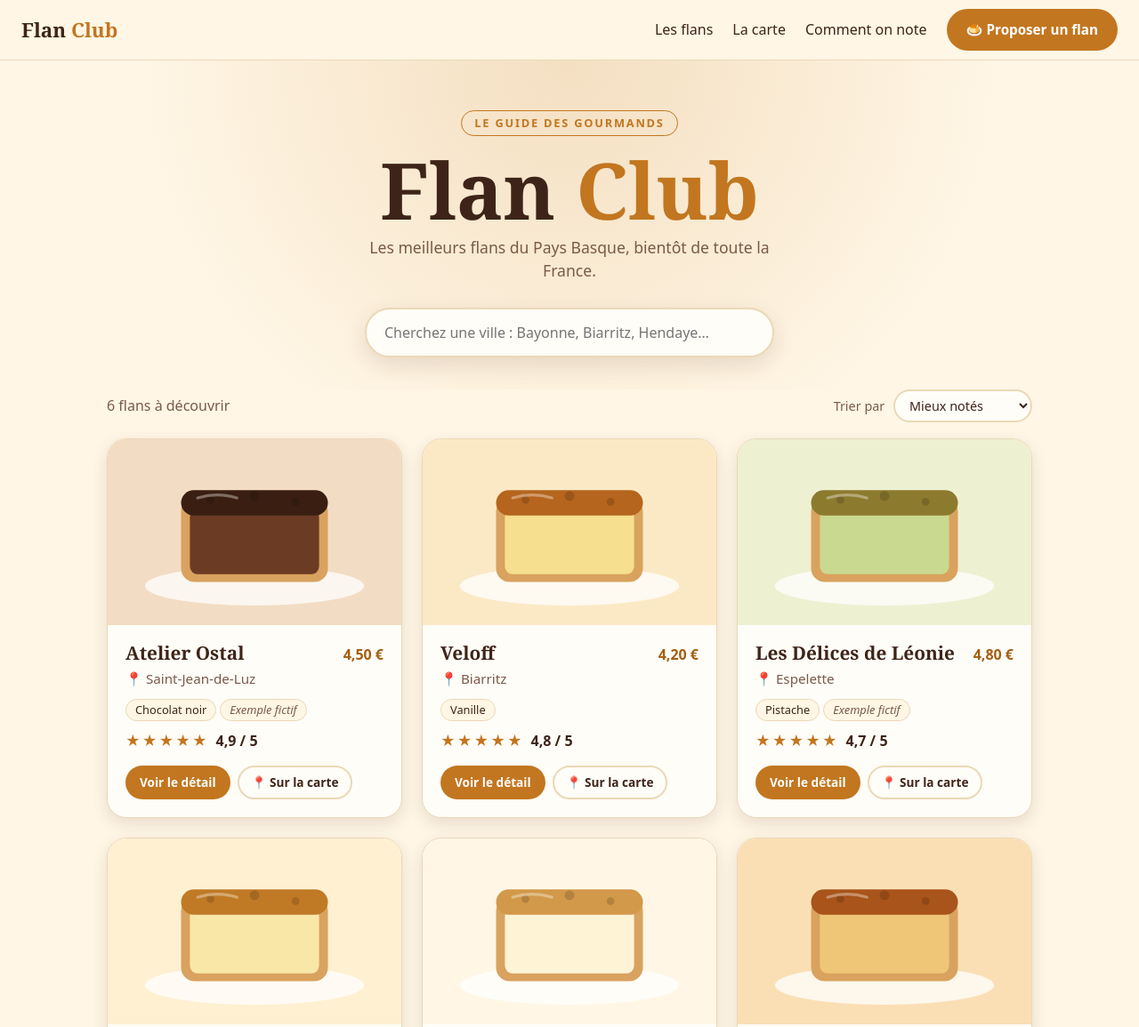
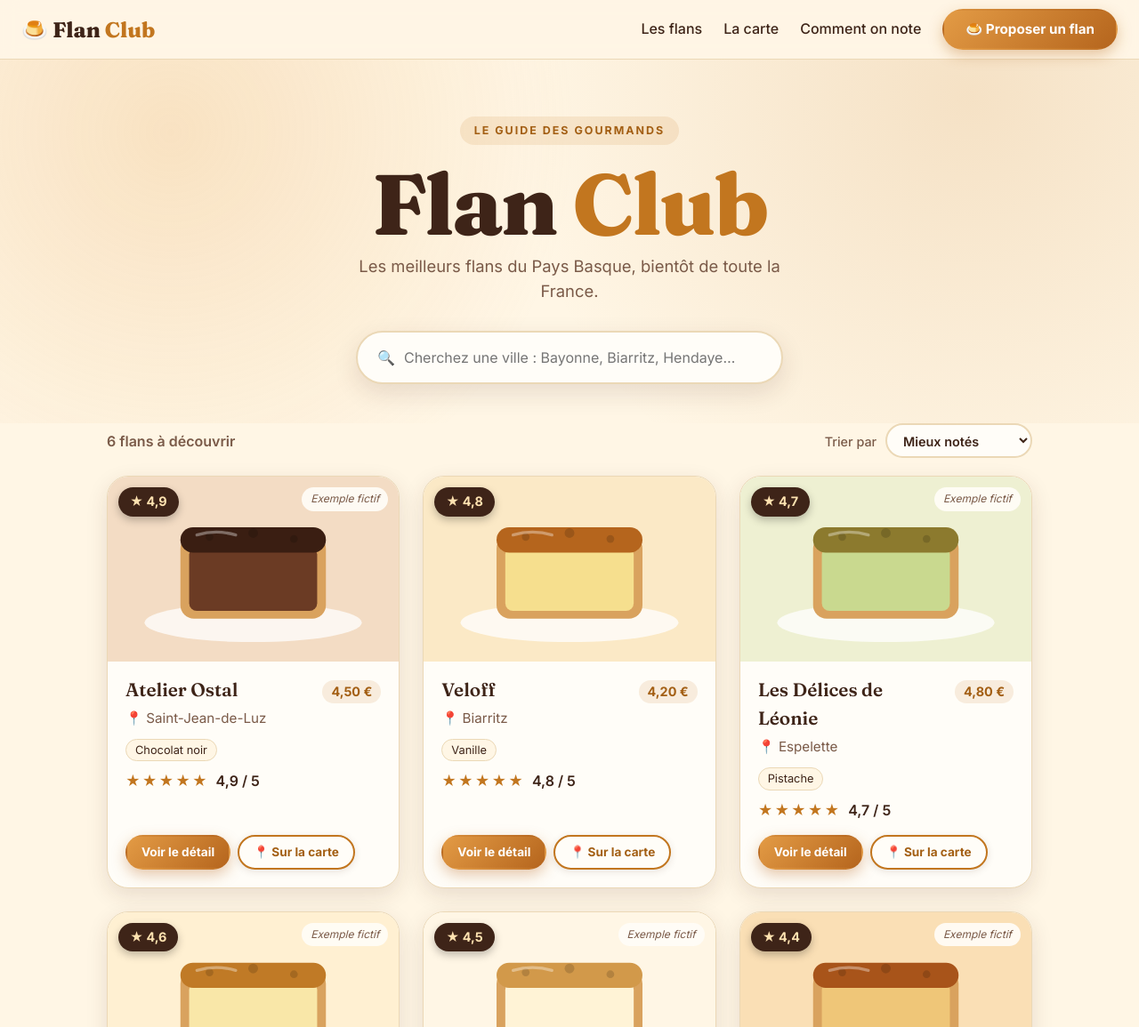
Before and after one commit to Maider-mi/Flan_club, a plain HTML site: page index.html in a window 1280 px wide. Shown: the top 1155 px of the page at 89% size. Drawn offline with nearby package versions, Linux system fonts and the light colour scheme.

Commit message:
Add files via upload

```diff
--- a/index.html
+++ b/index.html
@@ -4,7 +4,10 @@
   <meta charset="utf-8">
   <meta name="viewport" content="width=device-width, initial-scale=1">
   <title>Flan Club</title>
-  <link rel="stylesheet" href="style.css">
+  <link rel="preconnect" href="https://fonts.googleapis.com">
+  <link rel="preconnect" href="https://fonts.gstatic.com" crossorigin>
+  <link href="https://fonts.googleapis.com/css2?family=Fraunces:opsz,wght@9..144,600;9..144,800&family=Inter:wght@400;500;600;700&display=swap" rel="stylesheet">
+  <link rel="stylesheet" href="style.css?v=10">
   <link rel="stylesheet" href="https://unpkg.com/leaflet@1.9.4/dist/leaflet.css">
   <script src="https://unpkg.com/leaflet@1.9.4/dist/leaflet.js"></script>
 </head>
@@ -26,7 +29,7 @@
     <p class="badge">Le guide des gourmands</p>
     <h1>Flan <span>Club</span></h1>
     <p class="tagline">Les meilleurs flans du Pays Basque, bientôt de toute la France.</p>
-    <div class="recherche">
+    <div class="recherche"><span class="loupe" aria-hidden="true">🔍</span>
       <input id="recherche" type="search" placeholder="Cherchez une ville : Bayonne, Biarritz, Hendaye…" aria-label="Rechercher par ville" autocomplete="off">
     </div>
   </header>
@@ -52,7 +55,7 @@
     <h2>🗺️ La carte des flans</h2>
     <p>Découvre les meilleurs flans près de chez toi !</p>
     <button id="btn-geolocalisation" class="btn btn-secondaire" type="button">📍 Me géolocaliser</button>
-    <div id="carte-flans"></div>
+    <div id="carte-flans" style="height:450px;"></div>
   </section>
 
   <!-- COMMENT ON NOTE -->
@@ -73,6 +76,6 @@
   <!-- La fenêtre qui s'ouvre quand on clique sur « Voir le détail » -->
   <dialog id="detail"></dialog>
 
-  <script src="script.js?v=9"></script>
+  <script src="script.js?v=10"></script>
 </body>
 </html>
--- a/script.js
+++ b/script.js
@@ -103,6 +103,9 @@ if (emplacementCarte && typeof L !== "undefined") {
     attribution: '&copy; OpenStreetMap contributors', maxZoom: 19
   }).addTo(carte);
   groupeReperes = L.layerGroup().addTo(carte);
+  // la carte recalcule sa taille une fois la page entièrement chargée (évite une carte vide ou grise)
+  window.addEventListener("load", function() { carte.invalidateSize(); });
+  setTimeout(function() { carte.invalidateSize(); }, 500);
 
   // Le bouton « Me géolocaliser »
   const boutonGeo = document.getElementById("btn-geolocalisation");
@@ -152,7 +155,7 @@ function dessinerReperes(resultats) {   // on remet un repère pour chaque flan
 function voirSurCarte(id) {   // le bouton « Sur la carte » d'une fiche
   const repere = reperes[id];
   if (!repere || !carte) return;
-  if (fenetre.open) fenetre.close();
+  if (fenetre && fenetre.open) fenetre.close();
   document.getElementById("section-carte").scrollIntoView({ behavior: "smooth" });
   carte.setView(repere.getLatLng(), 15);
   repere.openPopup();
@@ -161,12 +164,13 @@ function voirSurCarte(id) {   // le bouton « Sur la carte » d'une fiche
 // 5. UNE FICHE
 function creerFiche(flan) {
   const note = calculerNote(flan);
-  const etiquettes = '<span class="saveur">' + proteger(flan.saveur || "À découvrir") + '</span>'
-    + (flan.exemple ? '<span class="exemple">Exemple fictif</span>' : "");
   return '<article class="fiche">'
-    + '<img src="' + proteger(photoDe(flan)) + '" alt="Illustration du flan">'
+    + '<div class="photo"><img src="' + proteger(photoDe(flan)) + '" alt="Illustration du flan">'
+    + (note === null ? "" : '<span class="pastille">★ ' + virgule(note, 1) + '</span>')
+    + (flan.exemple ? '<span class="exemple">Exemple fictif</span>' : "") + '</div>'
     + '<div class="infos"><div class="haut"><h2 class="nom">' + proteger(flan.nom) + '</h2><span class="prix">' + formaterPrix(flan) + '</span></div>'
-    + '<p class="ville">📍 ' + proteger(flan.ville) + '</p>' + etiquettes
+    + '<p class="ville">📍 ' + proteger(flan.ville) + '</p>'
+    + '<span class="saveur">' + proteger(flan.saveur || "À découvrir") + '</span>'
     + '<div class="note"><span class="etoiles">' + (note === null ? "" : formaterEtoiles(note)) + '</span><span>'
     + (note === null ? "Pas encore de note" : virgule(note, 1) + " / 5") + '</span></div></div>'
     + '<div class="actions"><button class="btn btn-principal btn-petit" data-action="detail" data-id="' + flan.id + '">Voir le détail</button>'
@@ -176,6 +180,7 @@ function creerFiche(flan) {
 
 // 6. LA FENÊTRE DE DÉTAIL
 function ouvrirDetail(id) {
+  if (!fenetre) return;
   const flan = flans.find(function(f) { return f.id === id; });
   if (!flan) return;
   const note = calculerNote(flan);
@@ -203,7 +208,7 @@ function ouvrirDetail(id) {
     + '<div class="actions" style="padding:16px 0 0;">' + (reperes[flan.id] ? '<button class="btn btn-principal btn-petit" onclick="voirSurCarte(' + flan.id + ')">📍 Sur la carte</button>' : "") + lienItineraire + '</div></div>';
   fenetre.showModal();
 }
-fenetre.addEventListener("click", function(e) { if (e.target === fenetre) fenetre.close(); });
+if (fenetre) fenetre.addEventListener("click", function(e) { if (e.target === fenetre) fenetre.close(); });
 liste.addEventListener("click", function(e) {   // un clic sur un bouton d'une fiche
   const bouton = e.target.closest("button[data-action]");
   if (!bouton) return;
--- a/style.css
+++ b/style.css
@@ -3,6 +3,7 @@
   --creme: #FFF6E5;
   --blanc-creme: #FFFDF8;
   --caramel: #C2761F;
+  --caramel-clair: #E39B45;
   --caramel-fonce: #A35F14;
   --chocolat: #3E2418;
   --gris-brun: #7A5A48;
@@ -17,30 +18,45 @@ body {
   margin: 0;
   background: var(--creme);
   color: var(--chocolat);
-  font-family: system-ui, -apple-system, "Segoe UI", sans-serif;
-  line-height: 1.5;
+  font-family: 'Inter', system-ui, -apple-system, "Segoe UI", sans-serif;
+  line-height: 1.55;
 }
+h1, h2, .nom, .logo, .grosse-note b { font-family: 'Fraunces', Georgia, "Times New Roman", serif; }
 
 /* LES BOUTONS : trois styles réutilisables */
 .btn {
-  display: inline-block;
+  display: inline-flex;
+  align-items: center;
+  justify-content: center;
+  gap: 8px;
   border: 2px solid transparent;
   border-radius: 99px;
-  padding: 10px 20px;
+  padding: 12px 24px;
   font: inherit;
   font-size: 0.95rem;
-  font-weight: 600;
+  font-weight: 700;
+  line-height: 1.2;
   text-decoration: none;
   cursor: pointer;
-  transition: background 0.2s, color 0.2s, transform 0.1s;
+  transition: transform 0.15s, box-shadow 0.2s, background 0.2s, color 0.2s, border-color 0.2s;
 }
-.btn:active { transform: scale(0.97); }
-.btn:focus-visible, select:focus-visible, a:focus-visible { outline: 3px solid var(--caramel); outline-offset: 2px; }
-.btn-principal { background: var(--caramel); color: #fff; }
-.btn-principal:hover { background: var(--caramel-fonce); }
-.btn-secondaire { background: transparent; color: var(--chocolat); border-color: var(--trait); }
-.btn-secondaire:hover { border-color: var(--caramel); color: var(--caramel-fonce); }
-.btn-petit { padding: 7px 14px; font-size: 0.85rem; }
+.btn:hover { transform: translateY(-2px); }
+.btn:active { transform: translateY(0) scale(0.98); }
+.btn:focus-visible, select:focus-visible, a:focus-visible { outline: 3px solid var(--caramel-clair); outline-offset: 3px; }
+.btn-principal {
+  background: linear-gradient(135deg, #E39B45, #B5651D);
+  color: #fff;
+  box-shadow: 0 6px 16px rgba(181, 101, 29, 0.35);
+}
+.btn-principal:hover { box-shadow: 0 10px 22px rgba(181, 101, 29, 0.45); }
+.btn-secondaire {
+  background: var(--blanc-creme);
+  color: var(--caramel-fonce);
+  border-color: var(--caramel);
+  box-shadow: 0 2px 8px var(--ombre);
+}
+.btn-secondaire:hover { background: var(--caramel); color: #fff; }
+.btn-petit { padding: 9px 16px; font-size: 0.85rem; }
 
 /* LA BARRE DU HAUT */
 .barre {
@@ -52,64 +68,66 @@ body {
   align-items: center;
   gap: 16px;
   padding: 10px 24px;
-  background: rgba(255, 246, 229, 0.92);
-  backdrop-filter: blur(8px);
+  background: rgba(255, 246, 229, 0.9);
+  backdrop-filter: blur(10px);
   border-bottom: 1px solid var(--trait);
 }
-.logo { font-family: Georgia, "Times New Roman", serif; font-weight: bold; font-size: 1.4rem; color: var(--chocolat); text-decoration: none; }
+.logo { font-weight: 800; font-size: 1.5rem; color: var(--chocolat); text-decoration: none; }
+.logo::before { content: "🍮 "; }
 .logo span { color: var(--caramel); }
-.liens { display: flex; align-items: center; gap: 22px; }
-.liens a:not(.btn) { color: var(--chocolat); text-decoration: none; font-weight: 500; }
-.liens a:not(.btn):hover { color: var(--caramel); }
+.liens { display: flex; align-items: center; gap: 24px; }
+.liens a:not(.btn) { color: var(--chocolat); text-decoration: none; font-weight: 500; padding: 4px 0; border-bottom: 2px solid transparent; }
+.liens a:not(.btn):hover { color: var(--caramel-fonce); border-bottom-color: var(--caramel); }
 @media (max-width: 700px) { .liens a:not(.btn) { display: none; } }
 
 /* L'EN-TÊTE */
 header {
   text-align: center;
-  padding: 56px 20px 36px;
-  background: radial-gradient(circle at 50% 0, rgba(194, 118, 31, 0.18), transparent 65%);
+  padding: 64px 20px 44px;
+  background:
+    radial-gradient(circle at 15% 20%, rgba(227, 155, 69, 0.22), transparent 40%),
+    radial-gradient(circle at 85% 10%, rgba(194, 118, 31, 0.16), transparent 45%);
 }
 .badge {
   display: inline-block;
   margin: 0;
-  font-size: 0.8rem;
-  font-weight: 600;
-  letter-spacing: 0.14em;
+  font-size: 0.78rem;
+  font-weight: 700;
+  letter-spacing: 0.16em;
   text-transform: uppercase;
-  color: var(--caramel);
-  border: 1px solid var(--caramel);
+  color: var(--caramel-fonce);
+  background: rgba(194, 118, 31, 0.12);
   border-radius: 99px;
-  padding: 4px 14px;
+  padding: 6px 16px;
 }
-h1 {
-  font-family: Georgia, "Times New Roman", serif;
-  font-size: clamp(3rem, 10vw, 5.5rem);
-  margin: 16px 0 8px;
-  line-height: 1;
-}
+h1 { font-weight: 800; font-size: clamp(3.2rem, 11vw, 6rem); margin: 18px 0 8px; line-height: 1; letter-spacing: -0.02em; }
 h1 span { color: var(--caramel); }
-.tagline { color: var(--gris-brun); font-size: 1.1rem; max-width: 480px; margin: 0 auto 28px; }
+.tagline { color: var(--gris-brun); font-size: 1.15rem; max-width: 500px; margin: 0 auto 30px; }
 
 /* LA BARRE DE RECHERCHE */
 .recherche {
-  max-width: 460px;
+  display: flex;
+  align-items: center;
+  gap: 10px;
+  max-width: 480px;
   margin: 0 auto;
   background: var(--blanc-creme);
   border: 2px solid var(--trait);
   border-radius: 99px;
-  padding: 6px 20px;
-  box-shadow: 0 8px 24px var(--ombre);
+  padding: 6px 22px;
+  box-shadow: 0 10px 28px var(--ombre);
+  transition: border-color 0.2s, box-shadow 0.2s;
 }
-.recherche:focus-within { border-color: var(--caramel); }
-.recherche input { width: 100%; border: 0; outline: 0; background: transparent; color: var(--chocolat); font: inherit; font-size: 1rem; padding: 8px 0; }
+.recherche:focus-within { border-color: var(--caramel); box-shadow: 0 12px 30px rgba(194, 118, 31, 0.25); }
+.recherche input { flex: 1; min-width: 0; border: 0; outline: 0; background: transparent; color: var(--chocolat); font: inherit; font-size: 1rem; padding: 10px 0; }
 
 /* LA LISTE DES FICHES */
 main { max-width: 1080px; margin: 0 auto; padding: 0 20px 40px; }
-.outils { display: flex; justify-content: space-between; align-items: center; flex-wrap: wrap; gap: 10px; margin-bottom: 18px; }
-#compteur { color: var(--gris-brun); font-weight: 500; margin: 0; }
-.tri { color: var(--gris-brun); font-size: 0.9rem; }
-.tri select { font: inherit; color: var(--chocolat); background: var(--blanc-creme); border: 2px solid var(--trait); border-radius: 99px; padding: 6px 12px; margin-left: 6px; }
-#liste { display: grid; grid-template-columns: repeat(auto-fill, minmax(290px, 1fr)); gap: 22px; }
+.outils { display: flex; justify-content: space-between; align-items: center; flex-wrap: wrap; gap: 10px; margin-bottom: 20px; }
+#compteur { color: var(--gris-brun); font-weight: 600; margin: 0; }
+.tri { color: var(--gris-brun); font-size: 0.9rem; font-weight: 500; }
+.tri select { font: inherit; font-weight: 600; color: var(--chocolat); background: var(--blanc-creme); border: 2px solid var(--trait); border-radius: 99px; padding: 8px 14px; margin-left: 6px; cursor: pointer; }
+#liste { display: grid; grid-template-columns: repeat(auto-fill, minmax(290px, 1fr)); gap: 26px; }
 
 /* UNE FICHE */
 .fiche {
@@ -117,54 +135,71 @@ main { max-width: 1080px; margin: 0 auto; padding: 0 20px 40px; }
   flex-direction: column;
   background: var(--blanc-creme);
   border: 1px solid var(--trait);
-  border-radius: 22px;
+  border-radius: 24px;
   overflow: hidden;
-  box-shadow: 0 6px 18px var(--ombre);
-  transition: transform 0.2s;
+  box-shadow: 0 8px 24px var(--ombre);
+  transition: transform 0.25s, box-shadow 0.25s;
 }
-.fiche:hover { transform: translateY(-5px); }
-.fiche img { display: block; width: 100%; height: auto; }
-.infos { padding: 16px 20px 10px; flex: 1; }
+.fiche:hover { transform: translateY(-6px); box-shadow: 0 18px 36px rgba(62, 36, 24, 0.18); }
+.photo { position: relative; }
+.photo img { display: block; width: 100%; aspect-ratio: 300 / 190; object-fit: cover; }
+.pastille {
+  position: absolute; left: 12px; top: 12px;
+  background: var(--chocolat); color: #FFE2B0;
+  font-weight: 700; font-size: 0.9rem;
+  border-radius: 99px; padding: 5px 13px;
+  box-shadow: 0 4px 10px rgba(0, 0, 0, 0.25);
+}
+.exemple {
+  position: absolute; right: 12px; top: 12px;
+  background: rgba(255, 253, 248, 0.92); color: var(--gris-brun);
+  font-size: 0.75rem; font-style: italic;
+  border-radius: 99px; padding: 4px 10px;
+}
+.infos { padding: 16px 20px 8px; flex: 1; }
 .haut { display: flex; justify-content: space-between; align-items: baseline; gap: 10px; }
-.nom { font-family: Georgia, "Times New Roman", serif; font-size: 1.3rem; margin: 0; }
-.prix { font-weight: 600; color: var(--caramel-fonce); white-space: nowrap; }
-.ville { margin: 2px 0 10px; color: var(--gris-brun); font-size: 0.95rem; }
-.saveur, .exemple {
-  display: inline-block;
-  font-size: 0.8rem;
-  background: var(--creme);
-  border: 1px solid var(--trait);
-  border-radius: 99px;
-  padding: 2px 10px;
-  margin: 0 4px 10px 0;
-}
-.exemple { color: var(--gris-brun); font-style: italic; }
+.nom { font-size: 1.3rem; font-weight: 600; margin: 0; }
+.prix { font-weight: 700; color: var(--caramel-fonce); background: rgba(194, 118, 31, 0.12); border-radius: 99px; padding: 2px 10px; white-space: nowrap; font-size: 0.9rem; }
+.ville { margin: 4px 0 10px; color: var(--gris-brun); font-size: 0.95rem; }
+.saveur { display: inline-block; font-size: 0.8rem; background: var(--creme); border: 1px solid var(--trait); border-radius: 99px; padding: 2px 10px; margin: 0 4px 10px 0; }
 .note { display: flex; align-items: center; gap: 8px; font-weight: 600; }
 .etoiles { color: var(--caramel); letter-spacing: 2px; }
-.actions { display: flex; flex-wrap: wrap; gap: 8px; padding: 6px 20px 20px; }
+.actions { display: flex; flex-wrap: wrap; gap: 8px; padding: 8px 20px 20px; }
 #vide { text-align: center; color: var(--gris-brun); padding: 48px 0; font-size: 1.1rem; }
 
 /* LES BLOCS (carte, notation) */
-.bloc { max-width: 1100px; margin: 0 auto; padding: 28px 20px; }
-.bloc h2 { font-family: Georgia, "Times New Roman", serif; margin: 0 0 6px; }
+.bloc { max-width: 1100px; margin: 0 auto; padding: 36px 20px; }
+.bloc h2 { display: inline-block; font-size: 1.9rem; font-weight: 800; margin: 0 0 8px; box-shadow: inset 0 -10px 0 rgba(227, 155, 69, 0.3); }
 .bloc p { color: var(--gris-brun); }
-#carte-flans { height: 450px; width: 100%; margin-top: 16px; border-radius: 18px; border: 1px solid var(--trait); position: relative; z-index: 0; isolation: isolate; }
-.criteres-liste { display: grid; grid-template-columns: repeat(auto-fit, minmax(220px, 1fr)); gap: 14px; margin: 18px 0; }
-.critere-carte { background: var(--blanc-creme); border: 1px solid var(--trait); border-radius: 16px; padding: 16px; display: flex; flex-direction: column; gap: 4px; }
+#carte-flans { height: 450px; width: 100%; margin-top: 16px; border-radius: 22px; border: 3px solid var(--blanc-creme); box-shadow: 0 12px 32px var(--ombre); position: relative; z-index: 0; isolation: isolate; }
+.leaflet-popup-content-wrapper { border-radius: 16px; }
+.criteres-liste { display: grid; grid-template-columns: repeat(auto-fit, minmax(220px, 1fr)); gap: 16px; margin: 20px 0; }
+.critere-carte {
+  background: var(--blanc-creme);
+  border: 1px solid var(--trait);
+  border-radius: 20px;
+  padding: 20px;
+  display: flex; flex-direction: column; gap: 6px;
+  box-shadow: 0 6px 16px var(--ombre);
+  transition: transform 0.2s;
+}
+.critere-carte:hover { transform: translateY(-4px); }
+.critere-carte b { font-size: 1.1rem; }
 .critere-carte span { color: var(--gris-brun); font-size: 0.92rem; }
 .astuce { font-style: italic; }
 
 /* LA FENÊTRE DE DÉTAIL */
-dialog { border: 0; border-radius: 24px; padding: 0; max-width: 440px; width: calc(100% - 32px); max-height: calc(100% - 32px); overflow: auto; background: var(--blanc-creme); color: var(--chocolat); box-shadow: 0 24px 60px rgba(0, 0, 0, 0.35); }
-dialog::backdrop { background: rgba(40, 20, 10, 0.55); }
+dialog { border: 0; border-radius: 28px; padding: 0; max-width: 440px; width: calc(100% - 32px); max-height: calc(100% - 32px); overflow: auto; background: var(--blanc-creme); color: var(--chocolat); box-shadow: 0 24px 60px rgba(0, 0, 0, 0.35); }
+dialog::backdrop { background: rgba(40, 20, 10, 0.55); backdrop-filter: blur(3px); }
 dialog img { display: block; width: 100%; height: auto; }
-.fermer { position: absolute; right: 12px; top: 12px; width: 36px; height: 36px; border: 0; border-radius: 50%; background: var(--blanc-creme); color: var(--chocolat); font-size: 1.1rem; cursor: pointer; }
-.contenu { padding: 16px 22px 24px; }
-.grosse-note { display: flex; align-items: baseline; gap: 8px; margin: 6px 0 10px; }
-.grosse-note b { font: bold 2.6rem Georgia, serif; color: var(--caramel); }
-.critere { display: grid; grid-template-columns: 130px 1fr 34px; gap: 10px; align-items: center; margin: 8px 0; font-size: 0.92rem; }
-.barre-note { height: 8px; border-radius: 9px; background: var(--creme); overflow: hidden; }
-.barre-note i { display: block; height: 100%; background: var(--caramel); border-radius: 9px; }
-.avis { background: var(--creme); border-radius: 14px; padding: 12px 14px; margin-top: 14px; font-style: italic; font-size: 0.92rem; }
+.fermer { position: absolute; right: 12px; top: 12px; width: 38px; height: 38px; border: 0; border-radius: 50%; background: var(--blanc-creme); color: var(--chocolat); font-size: 1.1rem; cursor: pointer; box-shadow: 0 2px 8px rgba(0, 0, 0, 0.25); }
+.fermer:hover { background: var(--caramel); color: #fff; }
+.contenu { padding: 18px 24px 26px; }
+.grosse-note { display: flex; align-items: baseline; gap: 10px; margin: 6px 0 12px; }
+.grosse-note b { font-size: 2.8rem; font-weight: 800; color: var(--caramel); }
+.critere { display: grid; grid-template-columns: 130px 1fr 34px; gap: 10px; align-items: center; margin: 9px 0; font-size: 0.92rem; }
+.barre-note { height: 10px; border-radius: 9px; background: var(--creme); overflow: hidden; }
+.barre-note i { display: block; height: 100%; background: linear-gradient(90deg, var(--caramel-clair), var(--caramel)); border-radius: 9px; }
+.avis { background: var(--creme); border-radius: 16px; padding: 14px 16px; margin-top: 16px; font-style: italic; font-size: 0.92rem; }
 
-footer { text-align: center; color: var(--gris-brun); font-size: 0.85rem; padding: 10px 20px 40px; }
+footer { text-align: center; color: var(--gris-brun); font-size: 0.85rem; padding: 24px 20px 40px; border-top: 1px solid var(--trait); margin-top: 20px; }
```
